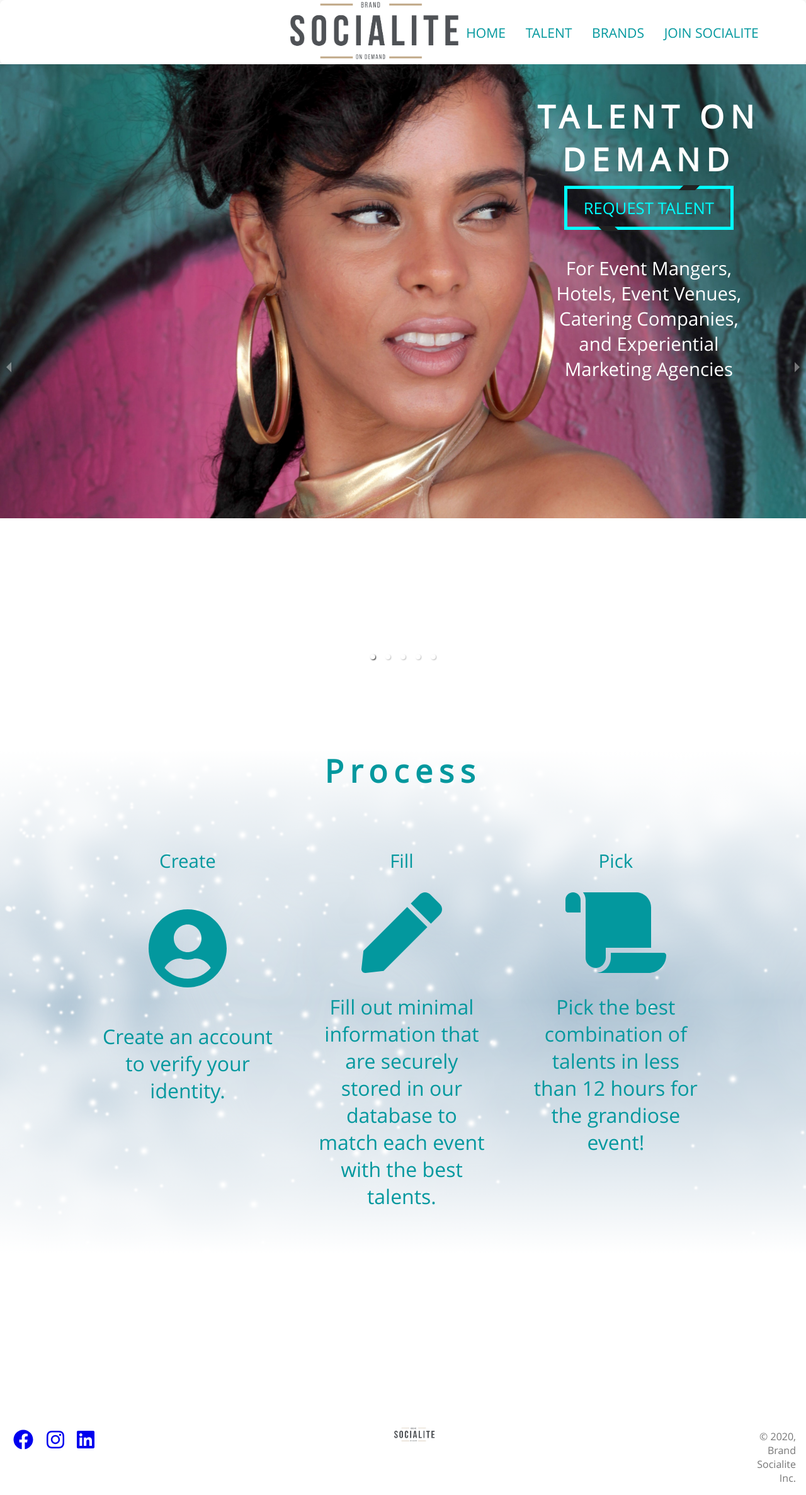
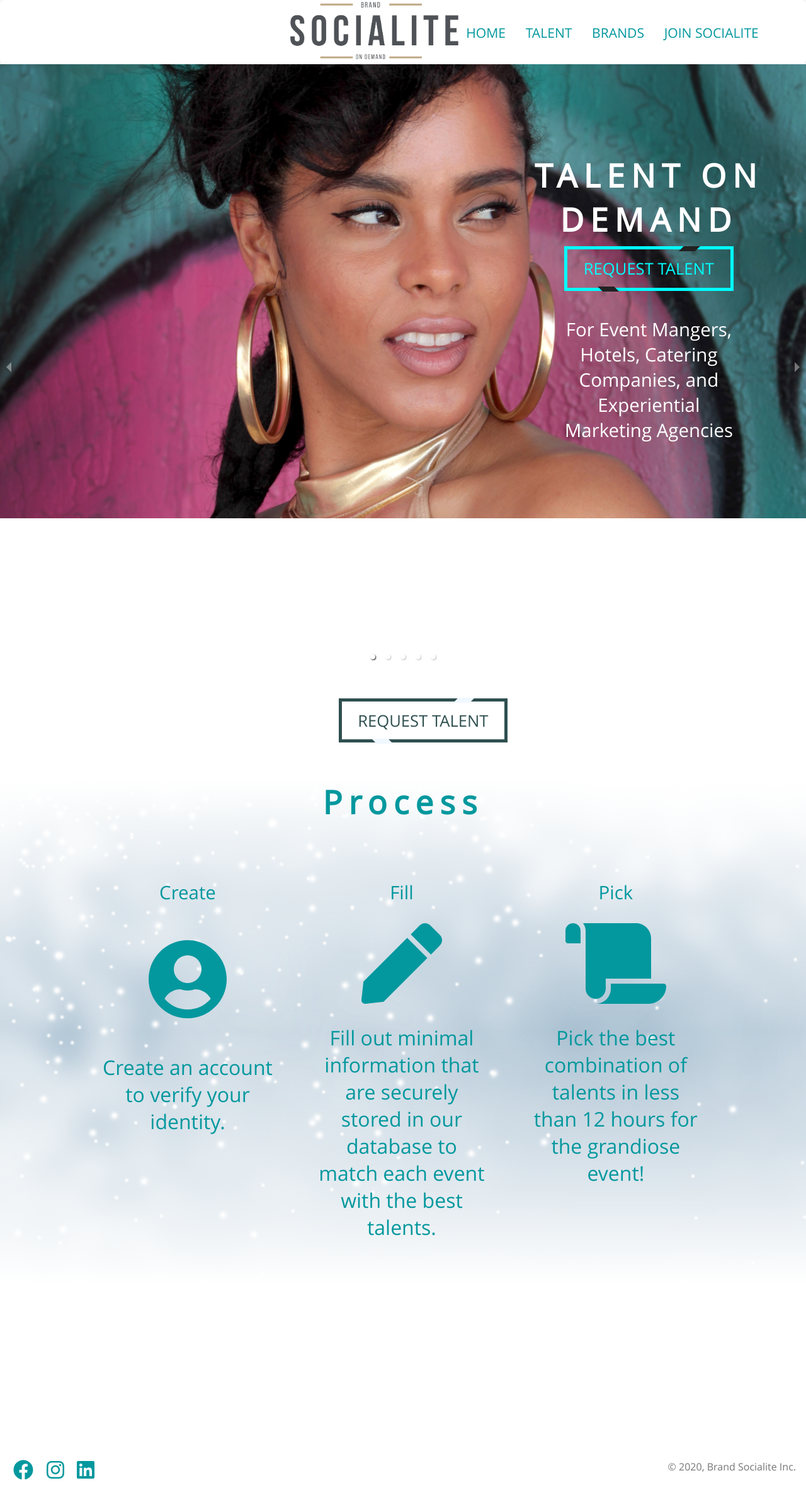
Before and after one commit to mattycole/brandsocialite, a React (Create React App) app: page /#/ in a window 1280 px wide. Shown: the whole page at 63% size. Built offline with nearby package versions, Linux system fonts and the light colour scheme; no server answers; sample sign-in values are in the browser's storage; grey boxes are pictures that could not be loaded; a web font is replaced by a local one.

Commit message:
need to add button still

```diff
--- a/src/components/nav/footer.css
+++ b/src/components/nav/footer.css
@@ -18,10 +18,12 @@ footer {
     text-align: right;
     padding-right: 2vh;
     padding-top: 2vh;
+    width: auto;
 }
 
 .social_media_icons
 {
+    color: #03989e;
     float: left;
     margin-left: 1%;
 }
--- a/src/components/nav/footer.jsx
+++ b/src/components/nav/footer.jsx
@@ -25,13 +25,6 @@ import { FontAwesomeIcon } from "@fortawesome/react-fontawesome";
               <a href="https://www.linkedin.com/company/brandsocialite" target="_blank" rel="noopener noreferrer">
                 <FontAwesomeIcon icon={faLinkedin} size="2x" className="social_media_icons"/>
               </a>
-              <a href="https://github.com/ray-cj-huang/socialite_website" target="_blank" rel="noopener noreferrer">
-                <img
-                  className="footer-image"
-                  src={NavLogo}
-                  alt="Socialite"
-                />
-              </a>
               <div className="copyright">
                 <h>
                 © {new Date().getFullYear()}, Brand Socialite Inc.
--- a/src/components/nav/navbar.css
+++ b/src/components/nav/navbar.css
@@ -186,6 +186,7 @@
 
   .social_media_icons
   {
+    color: #03989e;
     padding-top: 2vh;
     padding-left: 1vh;
   }
--- a/src/components/pages/create.css
+++ b/src/components/pages/create.css
@@ -2,6 +2,7 @@
 
 h1
 {
+    color: #03989e;
     margin: auto;
 	font-size: 5vw;
 }
@@ -17,6 +18,7 @@ h1
 
 .login_icons
 {
+    color: #03989e;
     font-size: 4vw;
     margin-right: 3rem;
     float: left;
--- a/src/components/pages/home/home.css
+++ b/src/components/pages/home/home.css
@@ -34,6 +34,7 @@
 	-ms-transition: opacity 0.35s ease-in-out;
 	-o-transition: opacity 0.35s ease-in-out;
 	transition: opacity 0.35s ease-in-out;
+	padding-top: 8%;
 }
 
 .carousel_talent_text
@@ -59,15 +60,14 @@
 
 }
 
-.sommlier
+.slideshow_title
 {
-	position: relative;
-	padding-top: 7%;
+	color: white;
 }
 
 h1
 {
-	font-size: 3.9vw !important;
+	font-size: 4vw !important;
 	letter-spacing: 0.2em;
 	padding-bottom: 2vw;
 }
@@ -141,6 +141,15 @@ p
 	font-size: 10vw;
 }
 
+.mobile_button
+{
+	display: block !important;
+	position: relative;
+	margin-top: 5vw;
+	margin-left: 42vw;
+	margin-bottom: -4vw;
+}
+
 @media only screen and (min-width:750px) {
 	/* Layout */
 	article {
@@ -187,4 +196,10 @@ p
 	{
 		display: none;
 	}
+	/* .mobile_button
+	{
+		display: inline;
+		position: absolute;
+		top: 50%;
+	} */
 }
--- a/src/components/pages/home/home.js
+++ b/src/components/pages/home/home.js
@@ -27,17 +27,17 @@ class Home extends Component {
                   <div>
                       <img src={Talent}/>
                       <div className="legend">
-                        <h1>TALENT ON DEMAND</h1>
+                      <h1 className="slideshow_title">TALENT ON DEMAND</h1>
                         <a href="https://www.google.com/forms/about/" class="brk-btn">
                             Request Talent
                         </a>
-                        <p className ="carousel_talent_text">For Event Mangers, Hotels, Event Venues, Catering Companies, and Experiential Marketing Agencies</p>
+                        <p className ="carousel_talent_text">For Event Mangers, <br/>Hotels, Catering Companies, and Experiential Marketing Agencies</p>
                       </div>
                   </div>
                   <div>
                       <img src={Bartender}/>
                       <div className="legend">
-                        <h1>BARTENDERS &amp; MIXOLOGISTS</h1>
+                      <h1 className="slideshow_title">BARTENDERS <br/> &amp; <br/>  MIXOLOGISTS</h1>
                         <a href="https://www.google.com/forms/about/" class="brk-btn bart">
                             Request Talent
                         </a>
@@ -46,8 +46,8 @@ class Home extends Component {
                   <div>
                       <img src={Sommelier}/>
                       <div className="legend">
-                        <div className="sommlier">
-                          <h1>SOMMELIERS</h1>
+                        <div className="down">
+                          <h1 className="slideshow_title">SOMMELIERS</h1>
                           <a href="https://www.google.com/forms/about/" class="brk-btn somm">
                             Request Talent
                         </a>
@@ -57,7 +57,7 @@ class Home extends Component {
                   <div>
                       <img src={Photographer}/>
                       <div className="legend">
-                        <h1>PHOTOGRAPHERS &amp; VIDEOGRAPHERS</h1>
+                      <h1 className="slideshow_title">PHOTOGRAPHERS <br/>  &amp; <br/>  VIDEOGRAPHERS</h1>
                         <a href="https://www.google.com/forms/about/" class="brk-btn pho">
                             Request Talent
                         </a>
@@ -66,7 +66,7 @@ class Home extends Component {
                   <div>
                       <img src={EventProducer}/>
                       <div className="legend">
-                        <h1>EVENT PRODUCERS</h1>
+                      <h1 className="slideshow_title">EVENT PRODUCERS</h1>
                         <a href="https://www.google.com/forms/about/" class="brk-btn eve eve-but">
                             Request Talent
                         </a>
@@ -76,6 +76,11 @@ class Home extends Component {
             </Container>
             <div>
               <img src={Logo} className="mobile_logo"/>
+            </div>
+            <div className="mobile_button">
+              <a href="https://www.google.com/forms/about/" class="brk-btn eve eve-but">
+                            Request Talent
+              </a>
             </div>
             <Container className="how">
               <div className="header process">
--- a/src/components/pages/login.css
+++ b/src/components/pages/login.css
@@ -1,5 +1,6 @@
 h1
 {
+    color: #03989e;
     margin: auto;
 	font-size: 5vw;
 }
@@ -15,6 +16,7 @@ h1
 
 .login_icons
 {
+    color: #03989e;
     font-size: 4vw;
     margin-right: 3rem;
     float: left;
--- a/src/components/pages/talent/talent.css
+++ b/src/components/pages/talent/talent.css
@@ -14,7 +14,8 @@
     color: #03989e;
 	position: relative;
 	margin-left: 20%;
-	margin-right: 20%;
+    margin-right: 20%;
+    text-align: center;
 }
 
 .imageContainer
--- a/src/components/pages/talent/talent.js
+++ b/src/components/pages/talent/talent.js
@@ -9,7 +9,7 @@ class Talent extends Component {
     render() {
       return (
             <Container>
-              <h4 class="wordCarousel">
+              {/* <h4 class="wordCarousel">
                 <div>
                     <ul class="flip3">
                         <li>Exclusive Events</li>
@@ -18,10 +18,10 @@ class Talent extends Component {
                         <li>Awesome</li>
                     </ul>
                 </div>
-              </h4>
-              <div class="imageContainer">
+              </h4>   */}
+              {/* <div class="imageContainer">
                 <div class="glass glass--1"></div>
-              </div>
+              </div>      */}
               <div className="talent_header">
                 <h1>
                   Our Promise
--- a/src/components/pages/talent/text.scss
+++ b/src/components/pages/talent/text.scss
@@ -6,12 +6,11 @@
     // font-weight: 100;
     // color: #939393;
     div {
+        margin-left: 20%;
         overflow: hidden;
         position: relative;
-        float: right;
         height: 65px;
         margin-top: 1vw;
-        margin-right: 10%;
         li {
             color: #03989e;
             font-size: 3em;
```
